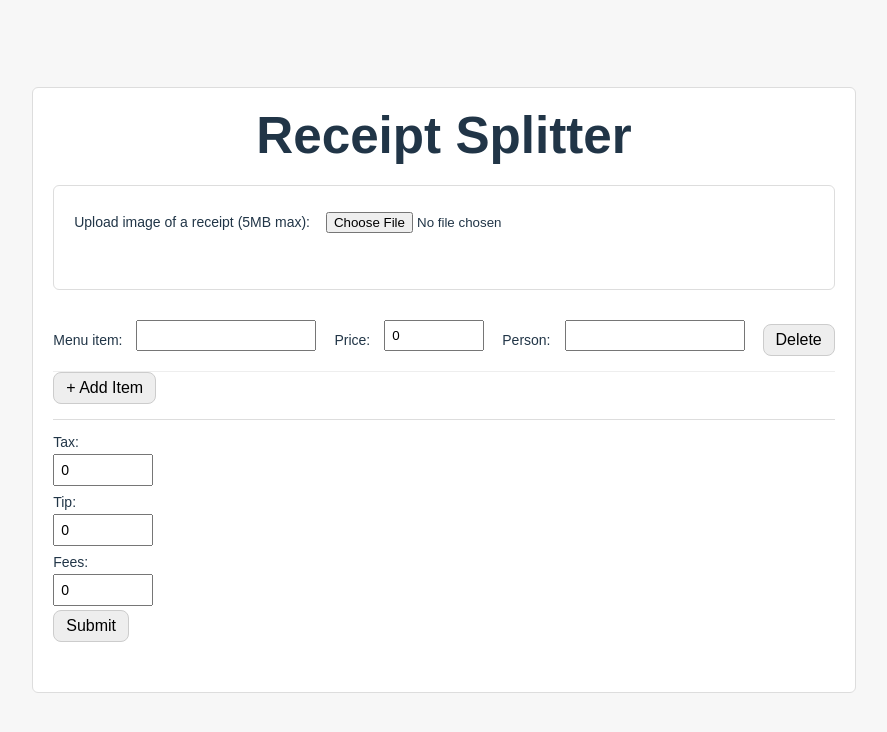
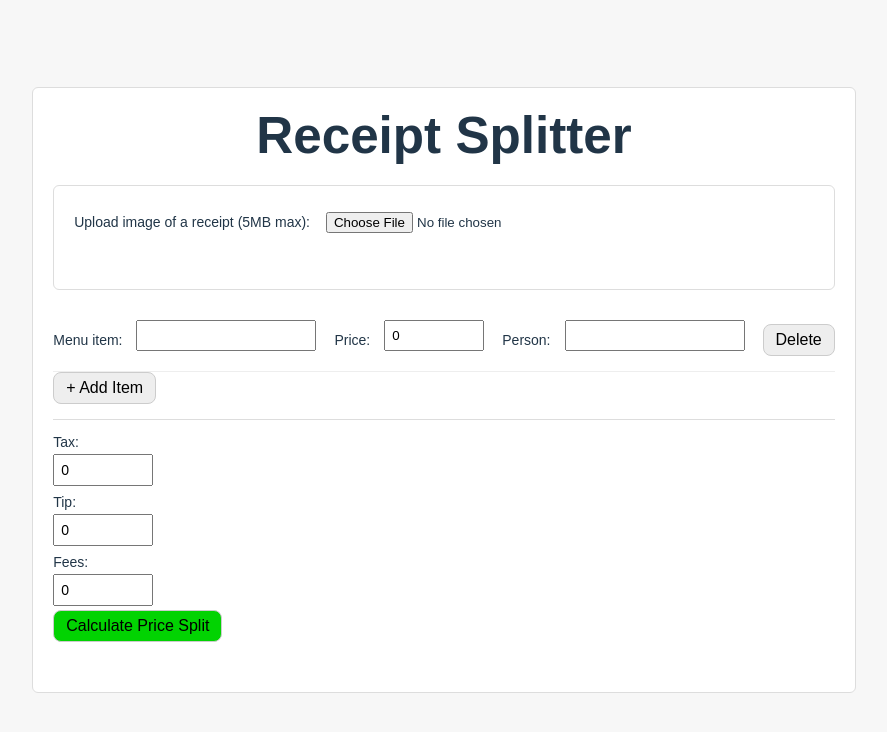
Before and after one commit to taesubhan/receipt-reader, a React (Vite) app in the folder client/: page / in a window 1280 px wide. Shown: the top 732 px of the page, without its empty margins (196-1083 px from the left). Built offline with nearby package versions, Linux system fonts and the light colour scheme.

Commit message:
Change image upload message and button color
Changed the message when image is uploaded successfully to provide more
direction on what user should do next. Also, changed color of calculate
price split button to be more noticeable.

```diff
--- a/client/src/components/InputPrice.tsx
+++ b/client/src/components/InputPrice.tsx
@@ -144,7 +144,7 @@ export default function InputPrice() {
                     <label htmlFor="fees">Fees: </label>
                     <input type="number" className="fees" id="fees" name="fees" min="0" step="0.01" placeholder="0.00" value={allFees['fees']} onChange={(e) => handleFeeChange(e)}/>
                 </div>
-                <button type="submit">Submit</button>
+                <button type="submit" className="calculate-btn">Calculate Price Split</button>
             </form>
             <div className="price-calculation-results">
                 {loading ? <p>Loading...</p> : (result && DisplayResult(result))}
--- a/client/src/components/Upload.tsx
+++ b/client/src/components/Upload.tsx
@@ -93,7 +93,7 @@ function Upload({setInputs, setAllFees}: UploadProps) {
             console.log(response);
             setInputs(getItems(response?.data?.items));
             setAllFees(getFees(response?.data));
-            setMessage('Successful');
+            setMessage('Successful! Fill out who is paying for which item. If multiple people are splitting the cost of an item, separate their names with a semicolon (;)');
         } catch (err) {
             console.log(err);
             setMessage('Failed');
--- a/client/src/styles/main.css
+++ b/client/src/styles/main.css
@@ -71,6 +71,14 @@ button:hover {
     background: #e0e0e0;
 }
 
+.calculate-btn {
+    background: rgb(2, 211, 2);
+}
+
+.calculate-btn:hover {
+    background: rgb(5, 231, 5);
+}
+
 /* Receipt input rows */
 .receipt-input {
     margin-top: 20px;
```
